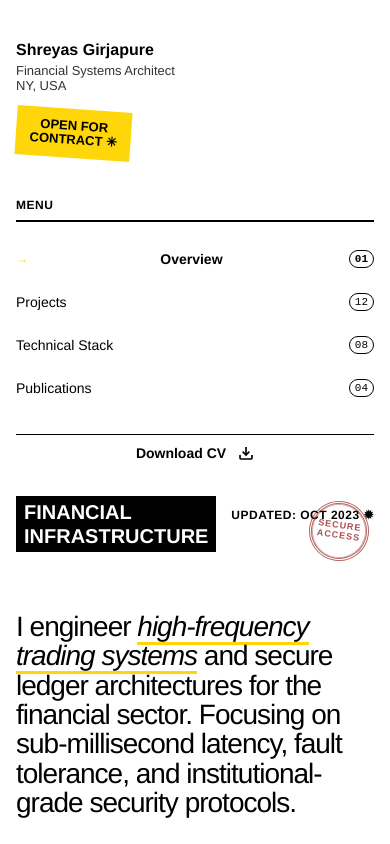
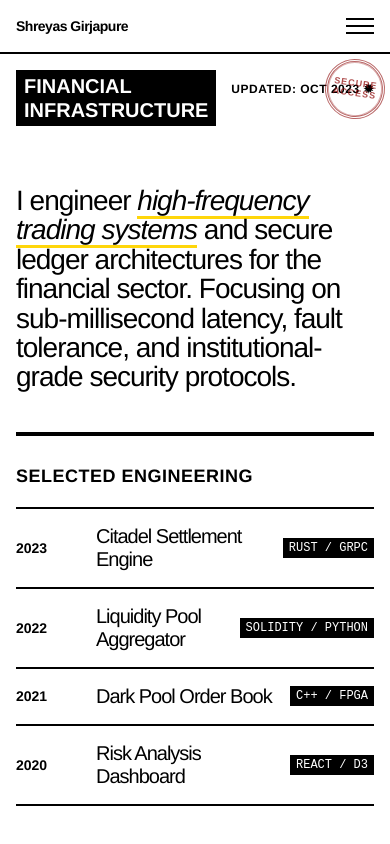
Before and after one commit to shreyas-girjapure/portfolio, a React (Vite) app: page / in a window 390 px wide. Shown: the top 844 px of the page. Built offline with nearby package versions, Linux system fonts and the light colour scheme.

Commit message:
added fixes for overlapping and added hamburger

```diff
--- a/src/components/Sidebar/Sidebar.jsx
+++ b/src/components/Sidebar/Sidebar.jsx
@@ -1,14 +1,63 @@
+import { useState, useEffect } from 'react';
 import Profile from './Profile';
 import Navigation from './Navigation';
 import ContactButton from './ContactButton';
 
 function Sidebar({ activeView, setActiveView }) {
+    const [menuOpen, setMenuOpen] = useState(false);
+
+    // Close menu when navigating
+    const handleNavigate = (view) => {
+        setActiveView(view);
+        setMenuOpen(false);
+    };
+
+    // Close menu on resize to desktop
+    useEffect(() => {
+        const handleResize = () => {
+            if (window.innerWidth > 768) setMenuOpen(false);
+        };
+        window.addEventListener('resize', handleResize);
+        return () => window.removeEventListener('resize', handleResize);
+    }, []);
+
+    // Prevent body scroll when menu is open
+    useEffect(() => {
+        if (menuOpen) {
+            document.body.style.overflow = 'hidden';
+        } else {
+            document.body.style.overflow = '';
+        }
+        return () => { document.body.style.overflow = ''; };
+    }, [menuOpen]);
+
     return (
-        <aside className="sidebar">
-            <Profile />
-            <Navigation activeView={activeView} setActiveView={setActiveView} />
-            <ContactButton />
-        </aside>
+        <>
+            {/* Mobile top bar */}
+            <div className="mobile-topbar">
+                <span className="mobile-topbar-name">Shreyas Girjapure</span>
+                <button
+                    className={`hamburger ${menuOpen ? 'open' : ''}`}
+                    onClick={() => setMenuOpen(!menuOpen)}
+                    aria-label="Toggle menu"
+                >
+                    <span></span>
+                    <span></span>
+                    <span></span>
+                </button>
+            </div>
+
+            {/* Mobile overlay menu */}
+            {menuOpen && (
+                <div className="mobile-overlay" onClick={() => setMenuOpen(false)} />
+            )}
+
+            <aside className={`sidebar ${menuOpen ? 'sidebar-open' : ''}`}>
+                <Profile />
+                <Navigation activeView={activeView} setActiveView={handleNavigate} />
+                <ContactButton />
+            </aside>
+        </>
     );
 }
 
--- a/src/components/common/ProjectItem.jsx
+++ b/src/components/common/ProjectItem.jsx
@@ -1,9 +1,11 @@
 function ProjectItem({ year, title, tech }) {
     return (
-        <div className="project-item">
+        <div className="project-item" style={{ gridTemplateColumns: '80px 1fr' }}>
             <span className="project-year">{year}</span>
-            <span className="project-title">{title}</span>
-            <span className="project-tech">{tech}</span>
+            <div style={{ display: 'flex', justifyContent: 'space-between', alignItems: 'center', gap: '12px' }}>
+                <span className="project-title">{title}</span>
+                <span className="project-tech" style={{ whiteSpace: 'nowrap' }}>{tech}</span>
+            </div>
         </div>
     );
 }
--- a/src/components/pages/TechnicalContent.jsx
+++ b/src/components/pages/TechnicalContent.jsx
@@ -40,11 +40,13 @@ function TechnicalContent() {
                 </h2>
                 <div className="project-list">
                     {languages.map((lang, index) => (
-                        <div key={index} className="project-item">
-                            <span className="project-title" style={{ fontSize: '24px' }}>
-                                {lang.name}
-                            </span>
-                            <span style={{ fontSize: '18px' }}>{lang.level}</span>
+                        <div key={index} className="project-item" style={{ gridTemplateColumns: '1fr auto', gap: '12px' }}>
+                            <div style={{ display: 'flex', alignItems: 'baseline', gap: '16px' }}>
+                                <span className="project-title" style={{ fontSize: '24px' }}>
+                                    {lang.name}
+                                </span>
+                                <span style={{ fontSize: '18px', opacity: 0.7 }}>{lang.level}</span>
+                            </div>
                             <span className="project-tech">{lang.years}</span>
                         </div>
                     ))}
--- a/src/index.css
+++ b/src/index.css
@@ -354,12 +354,25 @@ strong {
     text-decoration-color: var(--accent-orange);
 }
 
+/* Mobile Top Bar - hidden on desktop */
+.mobile-topbar {
+    display: none;
+}
+
+.hamburger {
+    display: none;
+}
+
+.mobile-overlay {
+    display: none;
+}
+
 /* Mobile Responsive Styles */
 @media screen and (max-width: 768px) {
     body {
         height: auto;
         overflow: auto;
-        padding: 20px 0;
+        padding: 0;
     }
 
     .layout-container {
@@ -367,85 +380,127 @@ strong {
         grid-template-rows: auto 1fr;
         width: 100%;
         height: auto;
-        gap: 30px;
-        padding: 0 20px;
+        gap: 0;
+        padding: 0;
         max-width: 100%;
     }
 
-    .sidebar {
-        border-right: none;
-        border-bottom: none;
-        padding-bottom: 0;
+    /* Sticky top bar with name + hamburger */
+    .mobile-topbar {
+        display: flex;
+        align-items: center;
+        justify-content: space-between;
+        padding: 14px 20px;
         position: sticky;
         top: 0;
         background: var(--bg-color);
-        z-index: 100;
-        padding-top: 10px;
-        padding-bottom: 10px;
+        z-index: 200;
+        border-bottom: 2px solid var(--text-primary);
+    }
+
+    .mobile-topbar-name {
+        font-weight: 700;
+        font-size: 16px;
+        letter-spacing: -0.5px;
+    }
+
+    /* Hamburger button */
+    .hamburger {
+        display: flex;
+        flex-direction: column;
+        justify-content: center;
+        gap: 5px;
+        width: 28px;
+        height: 28px;
+        background: none;
+        border: none;
+        cursor: pointer;
+        padding: 0;
+        z-index: 300;
+    }
+
+    .hamburger span {
+        display: block;
+        width: 100%;
+        height: 2px;
+        background: var(--text-primary);
+        transition: all 0.3s ease;
+        transform-origin: center;
+    }
+
+    .hamburger.open span:nth-child(1) {
+        transform: rotate(45deg) translate(5px, 5px);
+    }
+
+    .hamburger.open span:nth-child(2) {
+        opacity: 0;
+    }
+
+    .hamburger.open span:nth-child(3) {
+        transform: rotate(-45deg) translate(5px, -5px);
+    }
+
+    /* Overlay behind menu */
+    .mobile-overlay {
+        display: block;
+        position: fixed;
+        top: 0;
+        left: 0;
+        width: 100%;
+        height: 100%;
+        background: rgba(0, 0, 0, 0.4);
+        z-index: 150;
+    }
+
+    /* Sidebar hidden off-screen by default */
+    .sidebar {
+        position: fixed;
+        top: 0;
+        right: -100%;
+        width: 280px;
+        height: 100vh;
+        background: var(--bg-color);
+        z-index: 200;
+        border-right: none;
+        border-left: 2px solid var(--text-primary);
+        padding: 24px 20px;
+        overflow-y: auto;
+        transition: right 0.3s ease;
+    }
+
+    .sidebar.sidebar-open {
+        right: 0;
     }
 
     .profile-plate {
-        padding: 10px 0;
-    }
-
-    .profile-plate h1 {
-        font-size: 18px !important;
-    }
-
-    .profile-plate .role-title {
-        font-size: 14px;
-    }
-
-    .status-sticker {
-        margin-top: 10px;
-        font-size: 11px;
-        padding: 6px 10px;
+        padding: 10px 0 20px 0;
     }
 
     .nav-plate {
         padding: 10px 0;
-        gap: 8px;
+        gap: 4px;
     }
 
     .nav-plate h2 {
         margin-top: 10px;
-        padding-bottom: 6px;
+        padding-bottom: 8px;
         font-size: 12px;
     }
 
     .nav-item {
-        font-size: 15px;
-        padding: 10px 0;
-    }
-
-    .nav-item.active::before {
-        margin-right: 6px;
-        font-size: 12px;
-    }
-
-    /* Hide system status on mobile */
-    .mt-auto .flex-row {
-        display: none !important;
+        font-size: 18px;
+        padding: 14px 0;
     }
 
     .contact-plate {
         margin-top: 10px;
-        padding: 12px 0;
-        justify-content: center;
-        border-top: 1px solid var(--text-primary);
+        padding: 16px 0;
+        justify-content: flex-start;
     }
 
-    .contact-plate span {
-        font-size: 14px !important;
-    }
-
-    .contact-plate svg {
-        width: 16px;
-        height: 16px;
-    }
-
+    /* Content gets full space */
     .content-sheet {
-        padding: 0;
+        padding: 20px;
         overflow-y: visible;
         height: auto;
     }
@@ -548,9 +603,16 @@ strong {
 }
 
 @media screen and (max-width: 480px) {
-    .layout-container {
-        padding: 0 16px;
-        gap: 15px;
+    .mobile-topbar {
+        padding: 12px 16px;
+    }
+
+    .mobile-topbar-name {
+        font-size: 14px;
+    }
+
+    .content-sheet {
+        padding: 16px;
     }
 
     .intro-text {
@@ -562,19 +624,6 @@ strong {
         grid-template-columns: 50px 1fr;
     }
 
-    .nav-item {
-        font-size: 14px;
-        padding: 8px 0;
-    }
-
-    .profile-plate h1 {
-        font-size: 16px !important;
-    }
-
-    .profile-plate .role-title {
-        font-size: 13px;
-    }
-
     .clearance-sticker {
         width: 60px;
         height: 60px;
@@ -582,8 +631,4 @@ strong {
         top: 5px;
         right: 5px;
     }
-
-    .contact-plate {
-        padding: 10px 0;
-    }
 }
```
